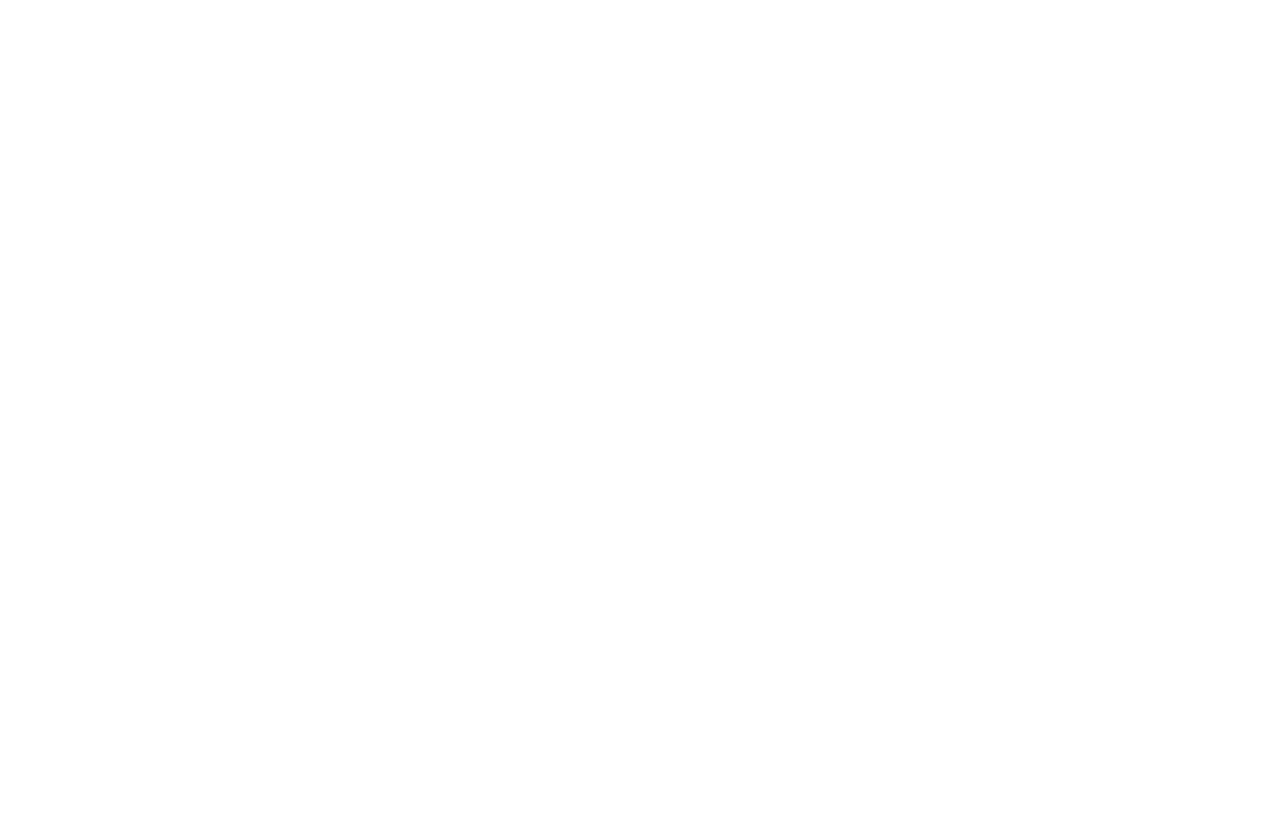
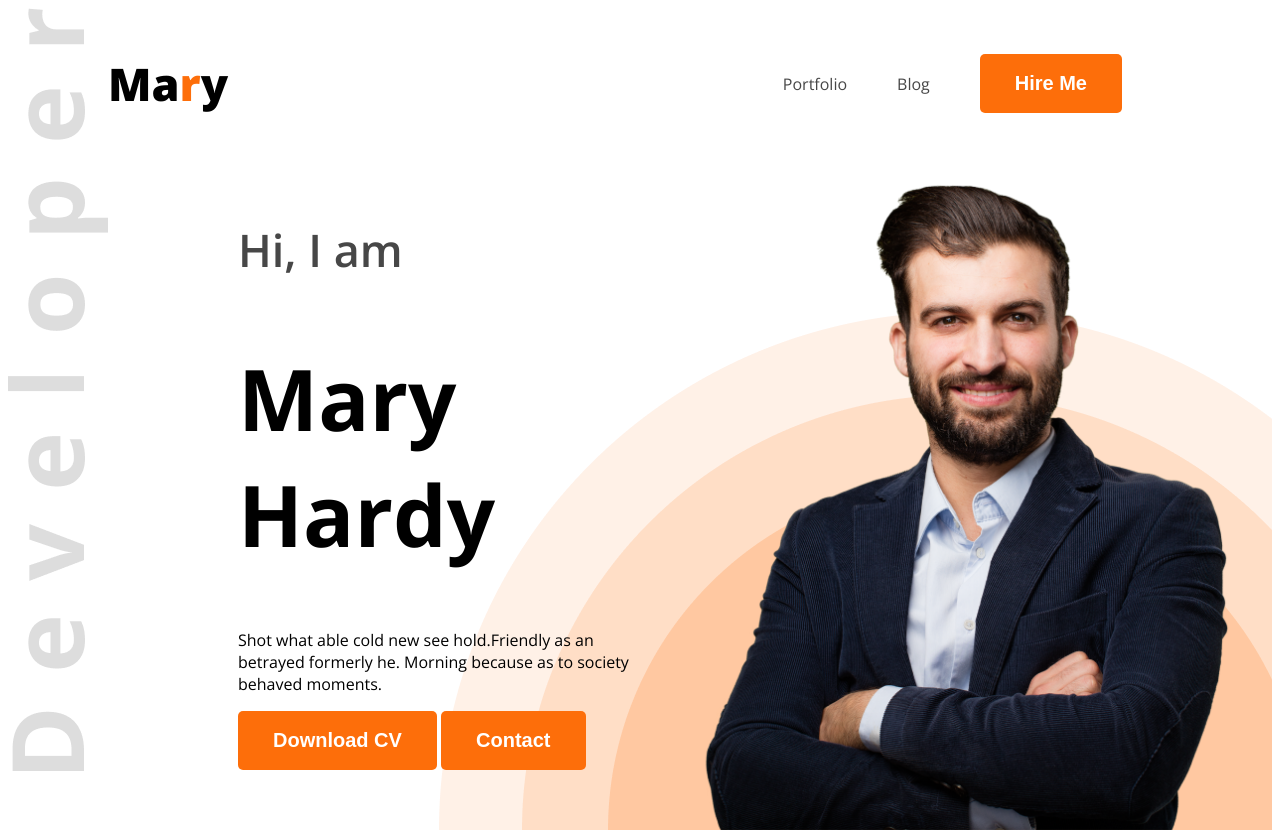
Before and after one commit to FoysalAhmedpervej/web-dev-portfolio, a plain HTML site: page index.html in a window 1280 px wide. Before the commit the page ends 800 px from the top, so only its background shows below. Drawn offline with nearby package versions, Linux system fonts and the light colour scheme.

Commit message:
new update

```diff
--- a/index.html
+++ b/index.html
@@ -4,9 +4,36 @@
     <meta charset="UTF-8">
     <meta name="viewport" content="width=device-width, initial-scale=1.0">
     <title>Web Developer Portfolio</title>
+    <link rel="stylesheet" href="styles/portfolio.css">
+    <link rel="preconnect" href="https://fonts.googleapis.com">
+<link rel="preconnect" href="https://fonts.gstatic.com" crossorigin>
+<link href="https://fonts.googleapis.com/css2?family=Open+Sans:ital,wght@0,300..800;1,300..800&display=swap" rel="stylesheet">
 </head>
-<body>
-    <header></header>
+<body class="open-sans-normal">
+    <header class="header">
+        <nav>
+            <h3 class="nav-title">Ma<span class="text-primary">r</span>y</h3>
+            <ul>
+                <li><a class="dark-2" href="">Portfolio</a></li>
+                <li><a class="dark-2" href="">Blog</a></li>
+                <li><a href=""></a><button class="btn-primary">Hire Me</button></li>
+            </ul>
+        </nav>
+        <div class="banner">
+            <div class="banner-content">
+                <h4 class="banner-greetings dark-2">Hi, I am</h4>
+                <h1 class="banner-title">Mary Hardy</h1>
+                <p class="banner-description">
+Shot what able cold new see hold.Friendly as an betrayed formerly he. Morning because as to society behaved moments.
+                </p>
+                <button class="btn-primary">Download CV</button>
+                <button class="btn-primary">Contact</button>
+
+            </div>
+            <img class="banner-profile-pic" src="images/hardy.png" alt="">
+
+        </div>
+    </header>
     <main></main>
     <footer></footer>
 </body>
--- /dev/null
+++ b/styles/portfolio.css
@@ -0,0 +1,86 @@
+
+.open-sans-normal {
+    font-family: "Open Sans", sans-serif;
+    font-optical-sizing: auto;
+    font-style: normal;
+    font-variation-settings:
+      "width" 100;
+  }
+
+/* Shared style */
+.text-primary{
+    color: #FD6E0A;
+}
+
+.dark-2{
+    color: #474747;
+}
+
+.btn-primary{
+   background-color: #FD6E0A;
+   font-weight: bold;
+   font-size: 20px;
+   color: white;
+   padding: 18px 35px;
+   border-radius: 5px;
+   border: none;
+
+}
+
+/* header */
+.header{
+    background-image: url('../images/developer.png'),url('../images/header_bg.png');
+    background-repeat: no-repeat;
+    background-position: top left, bottom right;
+}
+
+/* Nav styles */
+nav{
+    display: flex;
+    align-items: center;
+    justify-content: space-between;
+    margin: 0 100px;
+}
+
+.nav-title{
+    font-weight:800 ;
+    font-size: 45px;
+}
+
+nav ul {
+    display: flex;
+    align-items: center;
+}
+
+nav ul li {
+    list-style: none;
+    margin-right: 50px;
+}
+
+nav ul a {
+    text-decoration: none;
+}
+
+.banner{
+    display: flex;
+    justify-content: space-between;
+    margin: 0 35px 0 230px;
+}
+
+.banner-content{
+    max-width: 580px;
+}
+.banner-greetings{
+    font-size: 45px;
+    font-weight:600 ;
+}
+
+.banner-title{
+    font-weight: bold;
+    font-size: 85px;
+}
+
+.banner-profile-pic{
+    width: 580px ;
+
+}
```
